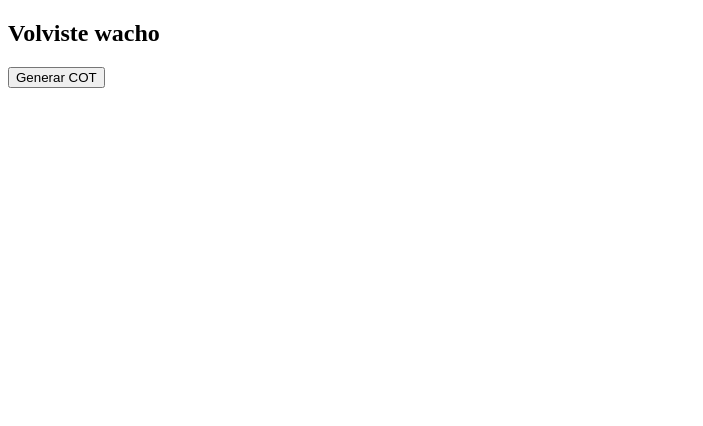
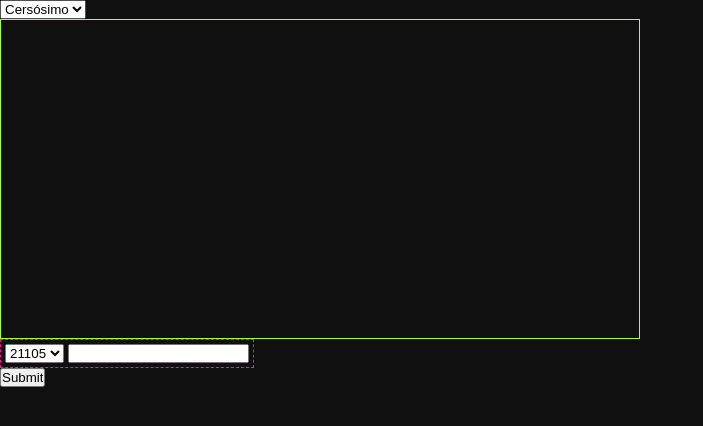
Before and after one commit to MarceloAPuppio/AutomatizacionMastelloneFcs, a website: page public/index.html in a window 1280 px wide. Shown: the whole page, without its empty margins (0-703 px from the left). Drawn offline with Linux system fonts and the light colour scheme.

Commit message:
generando interfaz de usuariO FRONTEND

```diff
--- /dev/null
+++ b/public/css/style.css
@@ -0,0 +1,24 @@
+*{
+    box-sizing: border-box;
+    margin: 0;
+    padding: 0;
+}
+:root{
+    --bg-color: #101010
+}
+body{
+    background-color: var(--bg-color);
+}
+.productos{
+    height: 20rem;
+    aspect-ratio: 2/1;
+    border: double greenyellow .5px;
+
+}
+.productoNuevo{}
+.producto{
+    padding: .25rem;
+    border: dashed deeppink .5px;
+    width:fit-content;
+
+}
--- a/public/index.html
+++ b/public/index.html
@@ -6,9 +6,26 @@
     <meta name="viewport" content="width=device-width, initial-scale=1.0">
     <title>Document</title>
     <script defer src="js/index.js"></script>
+    <link rel="stylesheet" href="./css/style.css">
 </head>
 <body>
-    <h2>Volviste wacho</h2>
-    <button>Generar COT</button>
+<header></header>
+<main>
+    <div class="cliente">
+        <select name="" id="">
+            <option value="">Cersósimo</option>
+        </select>
+    </div>
+    <div class="productos" ></div>
+    <div class="productoNuevo">
+
+    </div>
+    <div class="datos"></div>
+    <div class="botonera">
+        <div class="addBtn"></div>
+        <form action=""><input type="submit"></form>
+    </div>
+</main>
+
 </body>
 </html>
--- a/public/js/index.js
+++ b/public/js/index.js
@@ -1,5 +1,37 @@
-let btnCOT = document.querySelector('button')
-btnCOT.addEventListener('click',e=>{
-    fetch('/pepe').then(x=>x.json()).then(x=>console.log(x))
-    alert('ppepepe')
+// let btnCOT = document.querySelector('button')
+// btnCOT.addEventListener('click',e=>{
+//     fetch('/pepe').then(x=>x.json()).then(x=>console.log(x))
+//     alert('ppepepe')
+// })
+document.addEventListener('dragover',e=>e.preventDefault())
+createHTMLProduct()
+const productos= document.querySelector('.productos')
+
+productos.addEventListener('drop',e=>{
+    console.log('DROP')
+    e.target.appendChild(document.querySelector('.dragging'))
+    createHTMLProduct()
 })
+function createHTMLProduct(){
+    document.querySelector('.productoNuevo').insertAdjacentHTML('beforeend',`
+    <div class="producto" draggable="true">
+    <select name="" id="">
+        <option value="21105">21105</option>
+        <option value="41157" title="Sal gruesa seca">41157</option>
+        <option value="42162"></option>
+        <option value="43144"></option>
+        <option value=""></option>
+        <option value=""></option>
+        <option value=""></option>
+        <option value=""></option>
+        <option value=""></option>
+        <option value=""></option>
+    </select>
+    <input type="number" name="" id="">
+</div>
+    `)
+    let draggable=[...document.querySelectorAll('[draggable="true"]')].at(-1)
+    draggable.addEventListener('dragstart',e=>e.target.classList.add('dragging'))
+    draggable.addEventListener('dragend',e=>e.target.classList.remove('dragging'))
+    console.log(draggable)
+}
```
Also changed, not shown: COT.js (+9 -9 lines), app.js (+6 -2 lines).
